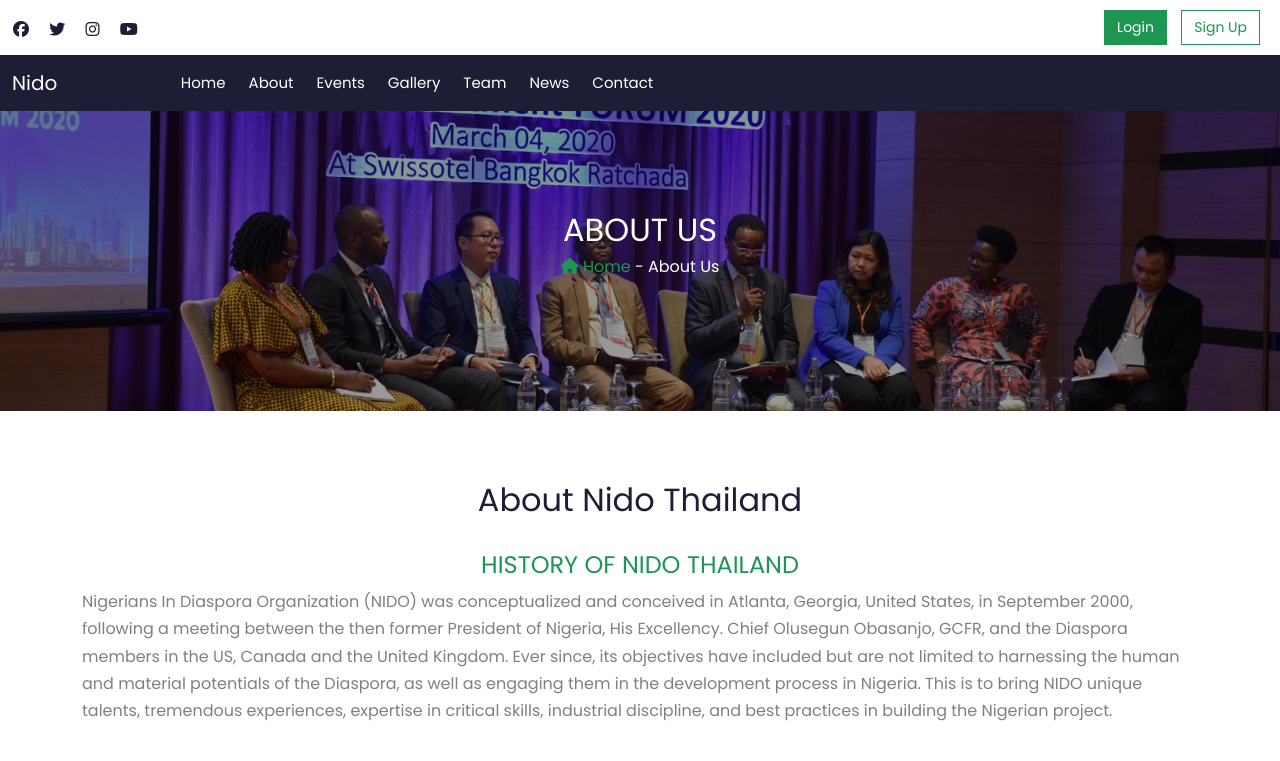
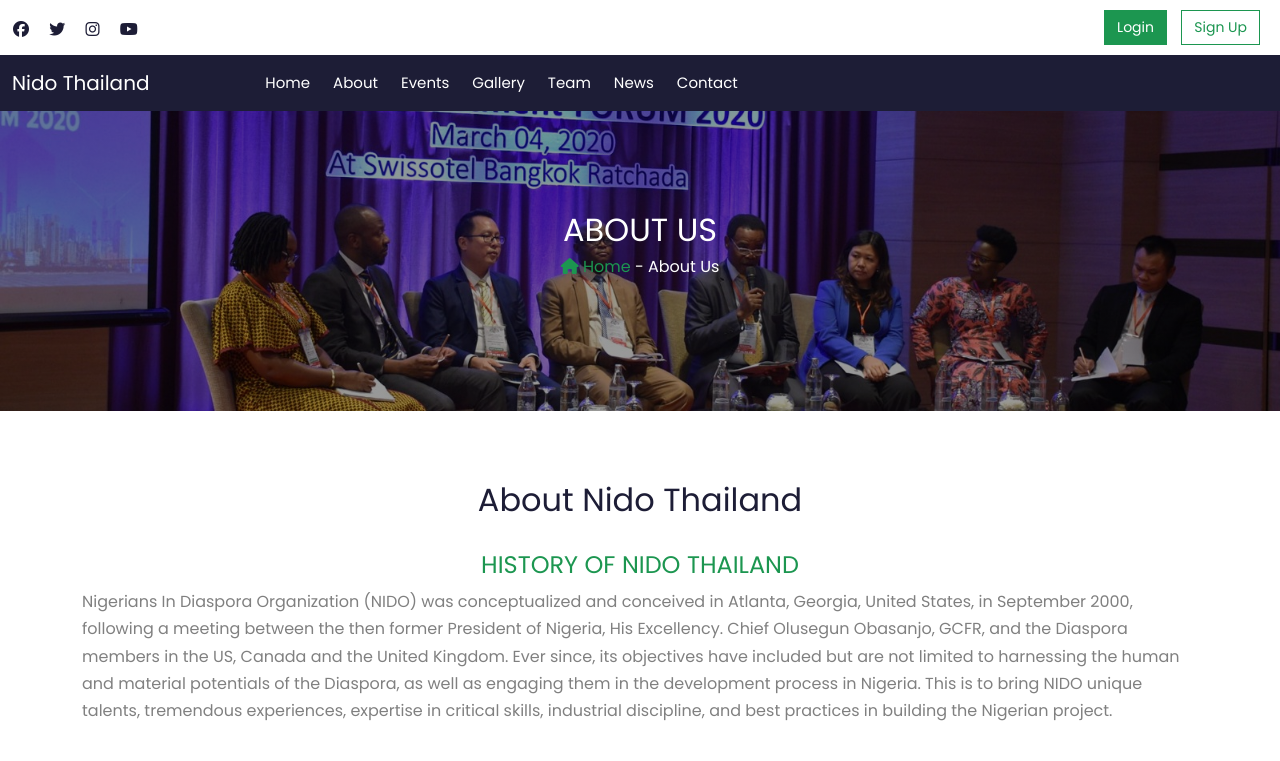
Before and after one commit to David-Orizu31/nido-thailand, a plain HTML site: page about.html in a window 1280 px wide. Shown: the top 761 px of the page. Drawn offline with Linux system fonts and the light colour scheme.

Commit message:
logo change

```diff
--- a/about.html
+++ b/about.html
@@ -42,7 +42,7 @@
 
     <nav class="navbar navbar-expand-lg navbar-light nido-nav sticky-top">
       <div class="container-fluid">
-        <a class="navbar-brand text-white" href="#">Nido</a>
+        <a class="navbar-brand text-white" href="#">Nido Thailand</a>
         <button class="navbar-toggler" type="button" data-bs-toggle="offcanvas" data-bs-target="#offcanvasNavbar"
           aria-controls="offcanvasNavbar">
           <span class="fas fa-bars text-white"></span>
```
Also changed, not shown: contact.html (+1 -1 lines), events.html (+1 -1 lines), gallery.html (+1 -1 lines), index.html (+1 -1 lines), login.html (+1 -1 lines), memberform.html (+1 -1 lines), nidonews.html (+1 -1 lines), register.html (+1 -1 lines), team.html (+1 -1 lines).
